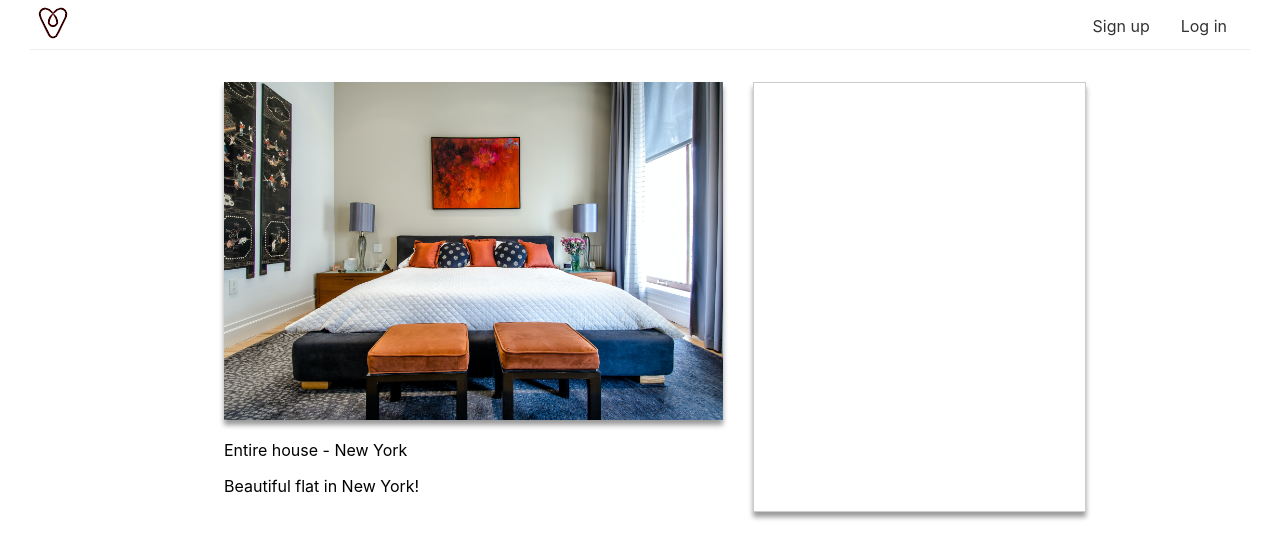
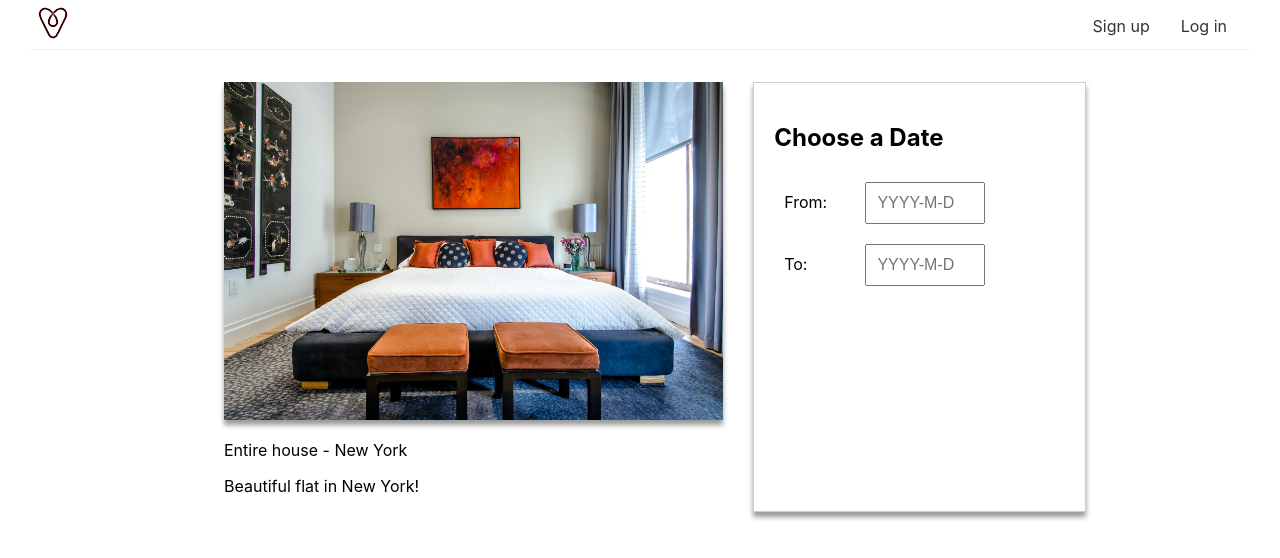
Before and after one commit to AhmadS7/nextbnb, a Next.js app: page /houses/1 in a window 1280 px wide. Shown: the top 558 px of the page. Built offline with nearby package versions, Linux system fonts and the light colour scheme.

Commit message:
setting-up-calender

```diff
--- /dev/null
+++ b/components/DateRangePicker.js
@@ -0,0 +1,41 @@
+import React from 'react';
+import DayPickerInput from 'react-day-picker/DayPickerInput';
+import 'react-day-picker/lib/style.css';
+
+export default function DateRangePicker() {
+  return (
+    <div>
+      <div className="date-range-picker-container">
+        <div>
+          <label>From:</label>
+          <DayPickerInput />
+        </div>
+        <div>
+          <label>To:</label>
+          <DayPickerInput />
+        </div>
+      </div>
+      <style jsx>
+        {`
+          .date-range-picker-container div {
+            display: grid;
+            grid-template-columns: 30% 70%;
+            padding: 10px;
+          }
+          label {
+            padding-top: 10px;
+          }
+        `}
+      </style>
+      <style jsx global>
+        {`
+          .DayPickerInput input {
+            width: 120px;
+            padding: 10px;
+            font-size: 16px;
+          }
+        `}
+      </style>
+    </div>
+  );
+}
--- a/package.json
+++ b/package.json
@@ -10,7 +10,7 @@
   "dependencies": {
     "next": "12.0.7",
     "react": "17.0.2",
-    "react-day-picker": "^8.0.0-beta.36",
+    "react-day-picker": "7.4.0",
     "react-dom": "17.0.2"
   },
   "devDependencies": {
--- a/pages/houses/[id].js
+++ b/pages/houses/[id].js
@@ -3,6 +3,7 @@
 import React from 'react';
 import houses from '../../houses.js';
 import Layout from '../../components/Layout';
+import DateRangePicker from '../../components/DateRangePicker.js';
 
 export default function House(props) {
   return (
@@ -25,7 +26,10 @@
 
             <p>{props.house.title}</p>
           </article>
-          <aside></aside>
+          <aside>
+            <h2>Choose a Date</h2>
+            <DateRangePicker />
+          </aside>
           <style jsx="true">{`
             .container {
               display: grid;
```
Also changed, not shown: 1 other file (tests, documents, lock files or other folders).
